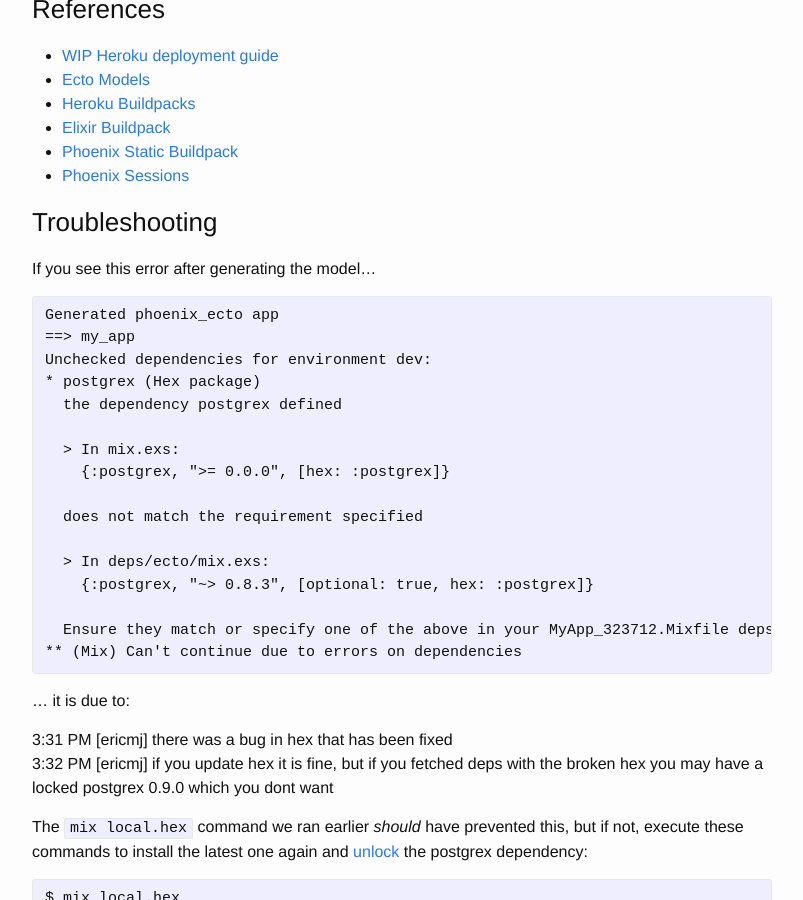
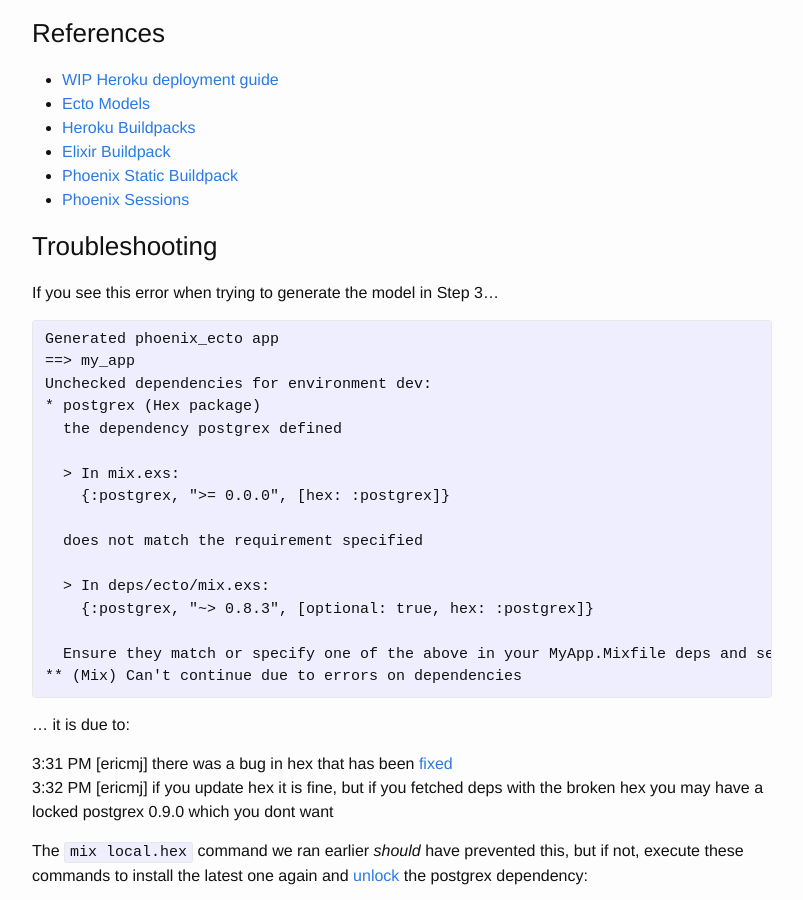
Before and after one commit to wsmoak/wsmoak.github.io, a Jekyll site: the page built from _posts/2015-07-12-phoenix-and-ecto-from-mix-new-to-heroku.md, in a window 1280 px wide and 900 px high, scrolled down 5147 px. Shown: the whole window, without its empty margins (238-1041 px from the left). Built offline with Jekyll 4.4.1, drawn with Linux system fonts in a browser that asks for light colours; comment, search, counter and statistics services are not loaded; some of the changed text lies outside the part shown; grey boxes are pictures that could not be loaded.

Commit message:
Update Phoenix Postgres Ecto post

```diff
--- a/_posts/2015-07-12-phoenix-and-ecto-from-mix-new-to-heroku.md
+++ b/_posts/2015-07-12-phoenix-and-ecto-from-mix-new-to-heroku.md
@@ -25,7 +25,7 @@
 
 ### Step 0.5: Install the latest hex
 
-One thing first! There was a bug in hex (the package manager) that was fixed Sunday morning 7/12, however depending on what you have downloaded recently, you may have the bad version.  Execute this command to [install hex locally](http://elixir-lang.org/docs/v1.0/mix/):
+One thing first! There was a bug in hex (the package manager) that was [fixed][hex-bugfix] Sunday morning 7/12, however depending on what you have downloaded recently, you may have the bad version.  Execute this command to [install hex locally](http://elixir-lang.org/docs/v1.0/mix/):
 
 <pre>
 $ mix local.hex
@@ -221,7 +221,7 @@
 
 ### Troubleshooting
 
-If you see this error after generating the model...
+If you see this error when trying to generate the model in Step 3...
 <pre>
 Generated phoenix_ecto app
 ==> my_app
@@ -237,13 +237,13 @@
   > In deps/ecto/mix.exs:
     {:postgrex, "~> 0.8.3", [optional: true, hex: :postgrex]}
 
-  Ensure they match or specify one of the above in your MyApp_323712.Mixfile deps and set `override: true`
+  Ensure they match or specify one of the above in your MyApp.Mixfile deps and set `override: true`
 ** (Mix) Can't continue due to errors on dependencies
 </pre>
 
 ... it is due to:
 
-3:31 PM [ericmj] there was a bug in hex that has been fixed<br/>
+3:31 PM [ericmj] there was a bug in hex that has been [fixed][hex-bugfix]<br/>
 3:32 PM [ericmj] if you update hex it is fine, but if you fetched deps with the broken hex you may have a locked postgrex 0.9.0 which you dont want
 
 The `mix local.hex` command we ran earlier *should* have prevented this, but if not, execute these commands to install the latest one again and [unlock](http://elixir-lang.org/docs/v1.0/mix/Mix.Tasks.Deps.Unlock.html) the postgrex dependency:
```
Also changed, not shown: other parts of _posts/2015-07-12-phoenix-and-ecto-from-mix-new-to-heroku.md (+3 -1 lines).
